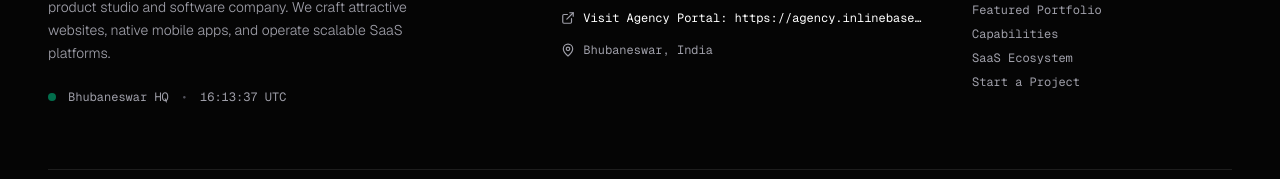
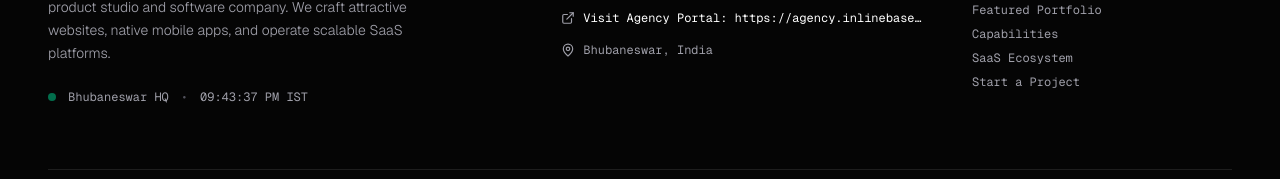
Before and after one commit to inlinebase/home, a Next.js app: page / in a window 1280 px wide. Shown: the part 8841-9020 px from the top of the page. Built offline with nearby package versions, Linux system fonts and the light colour scheme.

Commit message:
footer time change

```diff
--- a/src/app/layout.tsx
+++ b/src/app/layout.tsx
@@ -58,9 +58,10 @@ export default function RootLayout({
   children: React.ReactNode;
 }>) {
   return (
-    <html lang="en" className="dark scroll-smooth">
+    <html lang="en" className="dark scroll-smooth" suppressHydrationWarning>
       <body
         className={`${geistSans.variable} ${geistMono.variable} ${syne.variable} bg-[#050505] text-[#ECECEC] antialiased selection:bg-white selection:text-black overflow-x-hidden`}
+        suppressHydrationWarning
       >
         {children}
       </body>
--- a/src/components/Footer.tsx
+++ b/src/components/Footer.tsx
@@ -5,13 +5,19 @@ import { ArrowUp, ExternalLink, Mail, Phone, MapPin } from "lucide-react";
 import { COMPANY_INFO } from "@/data/companyData";
 
 export default function Footer() {
-  const [utcTime, setUtcTime] = useState<string>("");
+  const [istTime, setIstTime] = useState<string>("");
 
   useEffect(() => {
     const updateClock = () => {
       const now = new Date();
-      setUtcTime(
-        now.toISOString().substring(11, 19) + " UTC"
+      setIstTime(
+        now.toLocaleTimeString("en-US", {
+          timeZone: "Asia/Kolkata",
+          hour12: true,
+          hour: "2-digit",
+          minute: "2-digit",
+          second: "2-digit",
+        }) + " IST"
       );
     };
     updateClock();
@@ -44,7 +50,7 @@ export default function Footer() {
               <span className="h-2 w-2 rounded-full bg-emerald-400 animate-pulse shrink-0" />
               <span>Bhubaneswar HQ</span>
               <span className="text-zinc-600">•</span>
-              <span>{utcTime || "00:00:00 UTC"}</span>
+              <span>{istTime || "00:00:00 IST"}</span>
             </div>
           </div>
 
```
